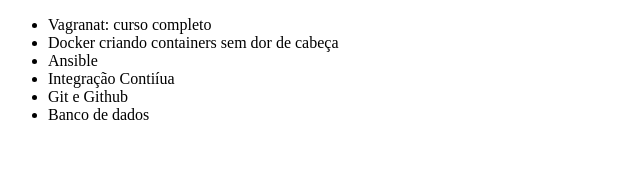
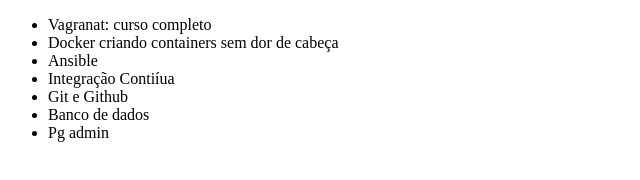
Before and after one commit to leandromarcon/git-e-github, a plain HTML site: page index.html in a window 1280 px wide. Shown: the full height of the page, 0-640 px from the left. Drawn offline with Linux system fonts and the light colour scheme.

Commit message:
Adicionando curso do Pg Admin

```diff
--- a/index.html
+++ b/index.html
@@ -12,6 +12,7 @@
             <li>Integração Contiíua</li>
             <li>Git e Github</li>
             <li>Banco de dados</li>
+            <li>Pg admin</li>
         </ul>
     </body>
 </html>
```
